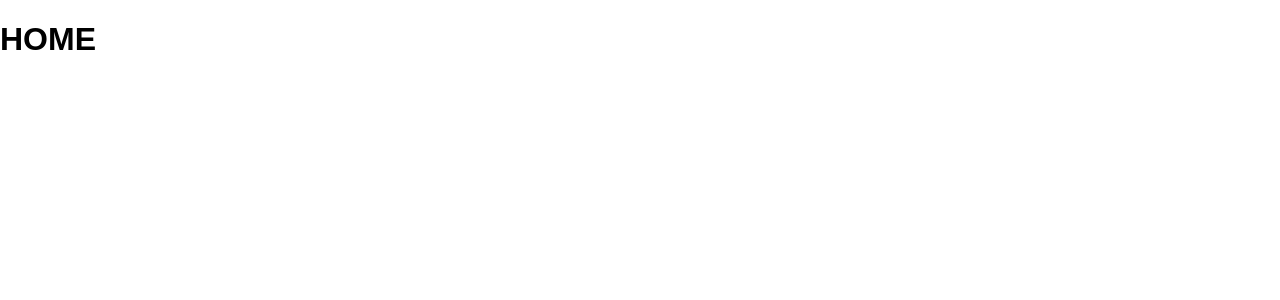
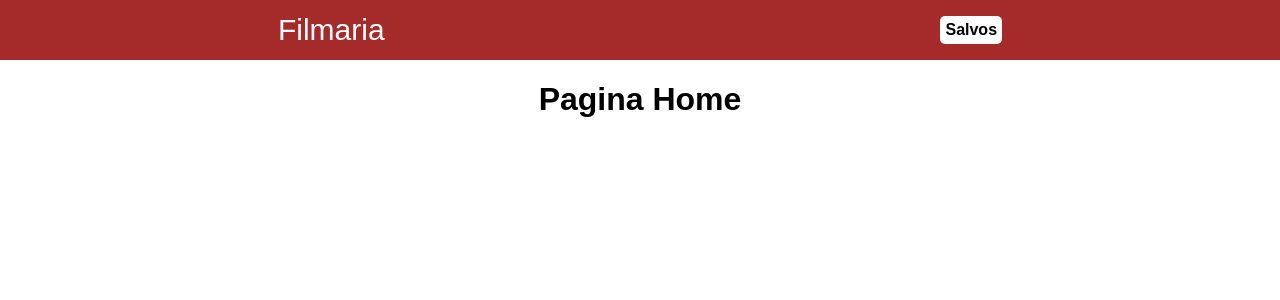
Before and after one commit to jorgelucasalima/filmaria, a React (Create React App) app: page / in a window 1280 px wide. Shown: the top 300 px of the page. Built offline with nearby package versions, Linux system fonts and the light colour scheme.

Commit message:
criação do header/components

```diff
--- a/src/App.js
+++ b/src/App.js
@@ -7,7 +7,7 @@
 
 export default function App() {
     return (
-      <div>
+      <div className="app">
         <Routes/>
       </div>
     )
--- /dev/null
+++ b/src/components/Header/header.css
@@ -0,0 +1,26 @@
+header {
+    display: flex;
+    align-items: center;
+    justify-content: space-around;
+    width: 100%;
+    height: 60px;
+    background-color: brown;
+}
+
+.logo {
+    text-decoration: none;
+    font-size: 30px;
+    color: #FFF;
+    cursor: pointer;
+}
+
+.favoritos {
+    cursor: pointer;
+    text-decoration: none;
+    background-color: #FFF;
+    border-radius: 5px;
+    padding: 5px;
+    font-weight: bold;
+    color: #000;
+
+}
--- /dev/null
+++ b/src/components/Header/index.js
@@ -0,0 +1,13 @@
+
+import './header.css'
+import { Link } from 'react-router-dom'
+
+
+export default function Header(){
+    return(
+        <header>
+            <Link className="logo" to="/" >Filmaria</Link>
+            <Link className="favoritos" to="/" >Salvos</Link>
+        </header>
+    )
+}
--- a/src/pages/Home/index.js
+++ b/src/pages/Home/index.js
@@ -2,7 +2,7 @@
 export default function Home() {
     return (
       <div>
-        <h1>HOME</h1>
+        <h1>Pagina Home</h1>
       </div>
     )
 }
--- a/src/routes.js
+++ b/src/routes.js
@@ -1,10 +1,16 @@
 import {BrowserRouter, Route, Switch} from 'react-router-dom'
 
+// import components
+import Header from './components/Header'
+
+//import pages
 import Home from './pages/Home'
+
 
 const Routes = () => {
     return(
         <BrowserRouter>
+            <Header/>
             <Switch>
                 <Route exact path="/" component={Home} />
             </Switch>
--- a/src/styles.css
+++ b/src/styles.css
@@ -10,4 +10,5 @@
     width: 100%;
     justify-content: center;
     align-items: center;
+    flex-direction: column;
 }
```
